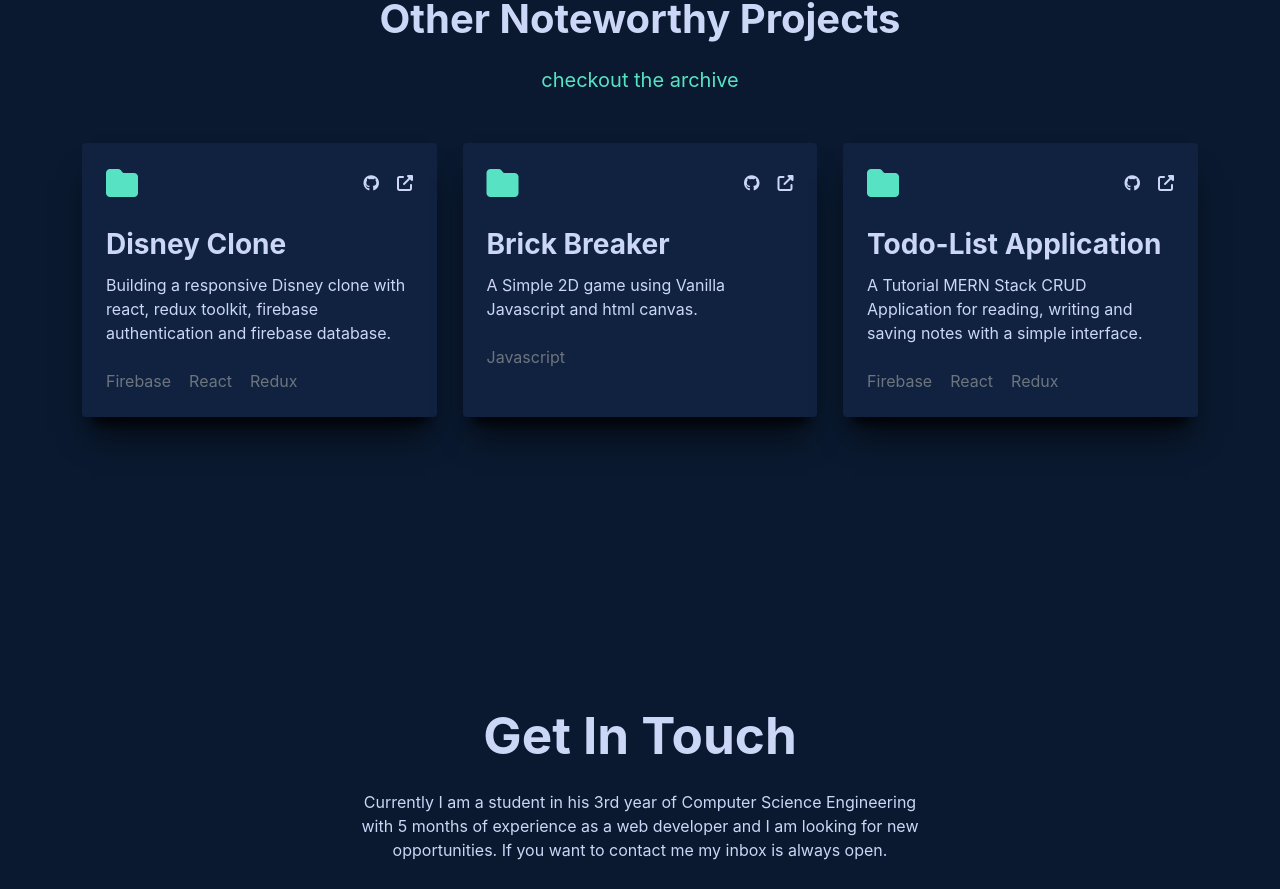
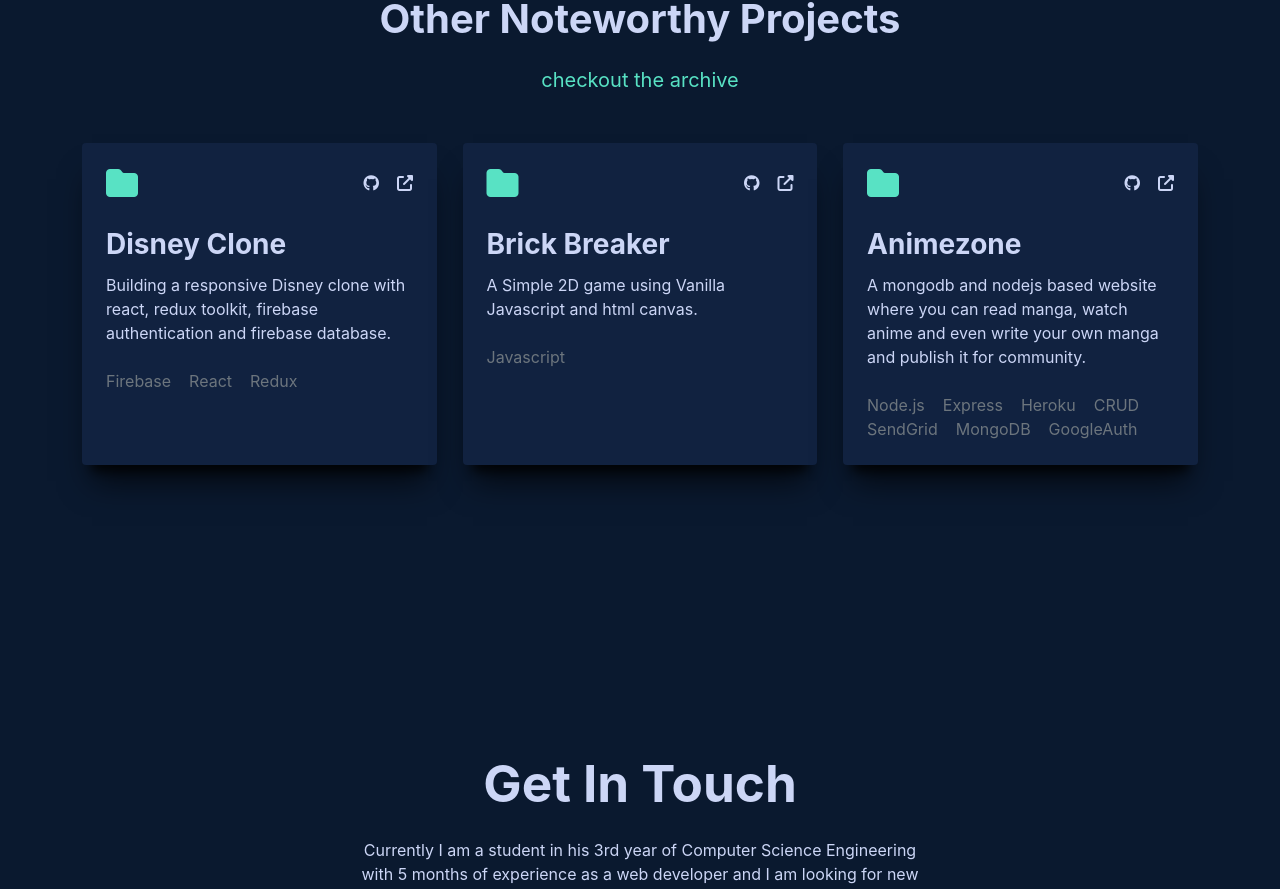
Before and after one commit to akash4-sys/Portfolio_FrontEnd, a React (Create React App) app: page /myprojects in a window 1280 px wide. Shown: the part 1753-2642 px from the top of the page. Built offline with nearby package versions, Linux system fonts and the light colour scheme; a web font is replaced by a local one.

Commit message:
Project added

```diff
--- a/src/components/MyProjects/Projects.js
+++ b/src/components/MyProjects/Projects.js
@@ -1,4 +1,3 @@
-
 import React, { useEffect, useContext } from 'react';
 import styled from 'styled-components';
 import { DarkNavContext } from '../DarkNavContext';
@@ -98,65 +97,15 @@ function Projects() {
                 </div>
 
                 <ProjectFolder>
-                    {/* window.location.href to open in same page */}
-                    <FolderItems className="content" onClick={() => (window.open('https://github.com/akash4-sys/Disney-clone'))}>
+                    <FolderItems className="content">
                         <Header className="m-4 d-flex align-items-center justify-content-between">
                             <i className="fa-solid fa-folder fa-2x"></i>
                             <div>
-                                <ProjectLink href="/" id="ProjectLink"><i className="fa-brands fa-github"></i></ProjectLink>
+                                <ProjectLink href="/https://github.com/akash4-sys/Disney-clone" id="ProjectLink" target="_blank">
+                                    <i className="fa-brands fa-github"></i>
+                                </ProjectLink>
                                 &nbsp;&nbsp;&nbsp;&nbsp;
-                                <ProjectLink href="/"><i className="fa-solid fa-up-right-from-square"></i></ProjectLink>
-                            </div>
-                        </Header>
-                        <span className="fs-3 fw-bold mx-4 mb-2">Disney Clone</span>
-                        <ProjectDescription className="mx-4 mb-4">
-                            Building a responsive Disney clone with react, redux toolkit, firebase authentication and firebase database.
-                        </ProjectDescription>
-                        <Tech className="mx-4 mb-4 text-secondary">
-                            Firebase &nbsp;&nbsp; React &nbsp;&nbsp; Redux
-                        </Tech>
-                    </FolderItems>
-                    <FolderItems className="content" onClick={() => (window.open('https://github.com/akash4-sys/Vanilla-JS-GAME'))}>
-                        <Header className="m-4 d-flex align-items-center justify-content-between">
-                            <i className="fa-solid fa-folder fa-2x"></i>
-                            <div>
-                                <ProjectLink href="/" id="ProjectLink"><i className="fa-brands fa-github"></i></ProjectLink>
-                                &nbsp;&nbsp;&nbsp;&nbsp;
-                                <ProjectLink href="/"><i className="fa-solid fa-up-right-from-square"></i></ProjectLink>
-                            </div>
-                        </Header>
-                        <span className="fs-3 fw-bold mx-4 mb-2">Brick Breaker</span>
-                        <ProjectDescription className="mx-4 mb-4">
-                            A Simple 2D game using Vanilla Javascript and html canvas.
-                        </ProjectDescription>
-                        <Tech className="mx-4 mb-4 text-secondary">
-                            Javascript
-                        </Tech>
-                    </FolderItems>
-                    <FolderItems className="content" onClick={() => (window.open('https://github.com/akash4-sys/MERN-Stack-Tutorial-1'))}>
-                        <Header className="m-4 d-flex align-items-center justify-content-between">
-                            <i className="fa-solid fa-folder fa-2x"></i>
-                            <div>
-                                <ProjectLink href="/" id="ProjectLink"><i className="fa-brands fa-github"></i></ProjectLink>
-                                &nbsp;&nbsp;&nbsp;&nbsp;
-                                <ProjectLink href="/"><i className="fa-solid fa-up-right-from-square"></i></ProjectLink>
-                            </div>
-                        </Header>
-                        <span className="fs-3 fw-bold mx-4 mb-2">Todo-List Application</span>
-                        <ProjectDescription className="mx-4 mb-4">
-                            A Tutorial MERN Stack CRUD Application for reading, writing and saving notes with a simple interface.
-                        </ProjectDescription>
-                        <Tech className="mx-4 mb-4 text-secondary">
-                            Firebase &nbsp;&nbsp; React &nbsp;&nbsp; Redux
-                        </Tech>
-                    </FolderItems>
-                    {/* <FolderItems className="content">
-                        <Header className="m-4 d-flex align-items-center justify-content-between">
-                            <i className="fa-solid fa-folder fa-2x"></i>
-                            <div>
-                                <ProjectLink href="/" id="ProjectLink"><i className="fa-brands fa-github"></i></ProjectLink>
-                                &nbsp;&nbsp;&nbsp;&nbsp;
-                                <ProjectLink href="/"><i className="fa-solid fa-up-right-from-square"></i></ProjectLink>
+                                <ProjectLink href="#"><i className="fa-solid fa-up-right-from-square"></i></ProjectLink>
                             </div>
                         </Header>
                         <span className="fs-3 fw-bold mx-4 mb-2">Disney Clone</span>
@@ -171,36 +120,40 @@ function Projects() {
                         <Header className="m-4 d-flex align-items-center justify-content-between">
                             <i className="fa-solid fa-folder fa-2x"></i>
                             <div>
-                                <ProjectLink href="/" id="ProjectLink"><i className="fa-brands fa-github"></i></ProjectLink>
+                                <ProjectLink href='https://github.com/akash4-sys/Vanilla-JS-GAME' id="ProjectLink" target="_blank">
+                                    <i className="fa-brands fa-github"></i>
+                                </ProjectLink>
                                 &nbsp;&nbsp;&nbsp;&nbsp;
-                                <ProjectLink href="/"><i className="fa-solid fa-up-right-from-square"></i></ProjectLink>
+                                <ProjectLink href="#"><i className="fa-solid fa-up-right-from-square"></i></ProjectLink>
                             </div>
                         </Header>
-                        <span className="fs-3 fw-bold mx-4 mb-2">Disney Clone</span>
+                        <span className="fs-3 fw-bold mx-4 mb-2">Brick Breaker</span>
                         <ProjectDescription className="mx-4 mb-4">
-                            Building a responsive Disney clone with react, redux toolkit, firebase authentication and firebase database.
+                            A Simple 2D game using Vanilla Javascript and html canvas.
                         </ProjectDescription>
                         <Tech className="mx-4 mb-4 text-secondary">
-                            Firebase &nbsp;&nbsp; React &nbsp;&nbsp; Redux
+                            Javascript
                         </Tech>
                     </FolderItems>
                     <FolderItems className="content">
                         <Header className="m-4 d-flex align-items-center justify-content-between">
                             <i className="fa-solid fa-folder fa-2x"></i>
                             <div>
-                                <ProjectLink href="/" id="ProjectLink"><i className="fa-brands fa-github"></i></ProjectLink>
+                                <ProjectLink href="https://github.com/akash4-sys/AnimeZone-app" id="ProjectLink" target="_blank">
+                                    <i className="fa-brands fa-github"></i>
+                                </ProjectLink>
                                 &nbsp;&nbsp;&nbsp;&nbsp;
-                                <ProjectLink href="/"><i className="fa-solid fa-up-right-from-square"></i></ProjectLink>
+                                <ProjectLink href="#"><i className="fa-solid fa-up-right-from-square"></i></ProjectLink>
                             </div>
                         </Header>
-                        <span className="fs-3 fw-bold mx-4 mb-2">Disney Clone</span>
+                        <span className="fs-3 fw-bold mx-4 mb-2">Animezone</span>
                         <ProjectDescription className="mx-4 mb-4">
-                            Building a responsive Disney clone with react, redux toolkit, firebase authentication and firebase database.
+                            A mongodb and nodejs based website where you can read manga, watch anime and even write your own manga and publish it for community.
                         </ProjectDescription>
                         <Tech className="mx-4 mb-4 text-secondary">
-                            Firebase &nbsp;&nbsp; React &nbsp;&nbsp; Redux
+                            Node.js &nbsp;&nbsp; Express &nbsp;&nbsp; Heroku &nbsp;&nbsp; CRUD &nbsp;&nbsp; SendGrid &nbsp;&nbsp; MongoDB &nbsp;&nbsp; GoogleAuth
                         </Tech>
-                    </FolderItems> */}
+                    </FolderItems>
                 </ProjectFolder>
 
                 <ThirdTitle className="text-center content fw-bold">Get In Touch</ThirdTitle>
```
